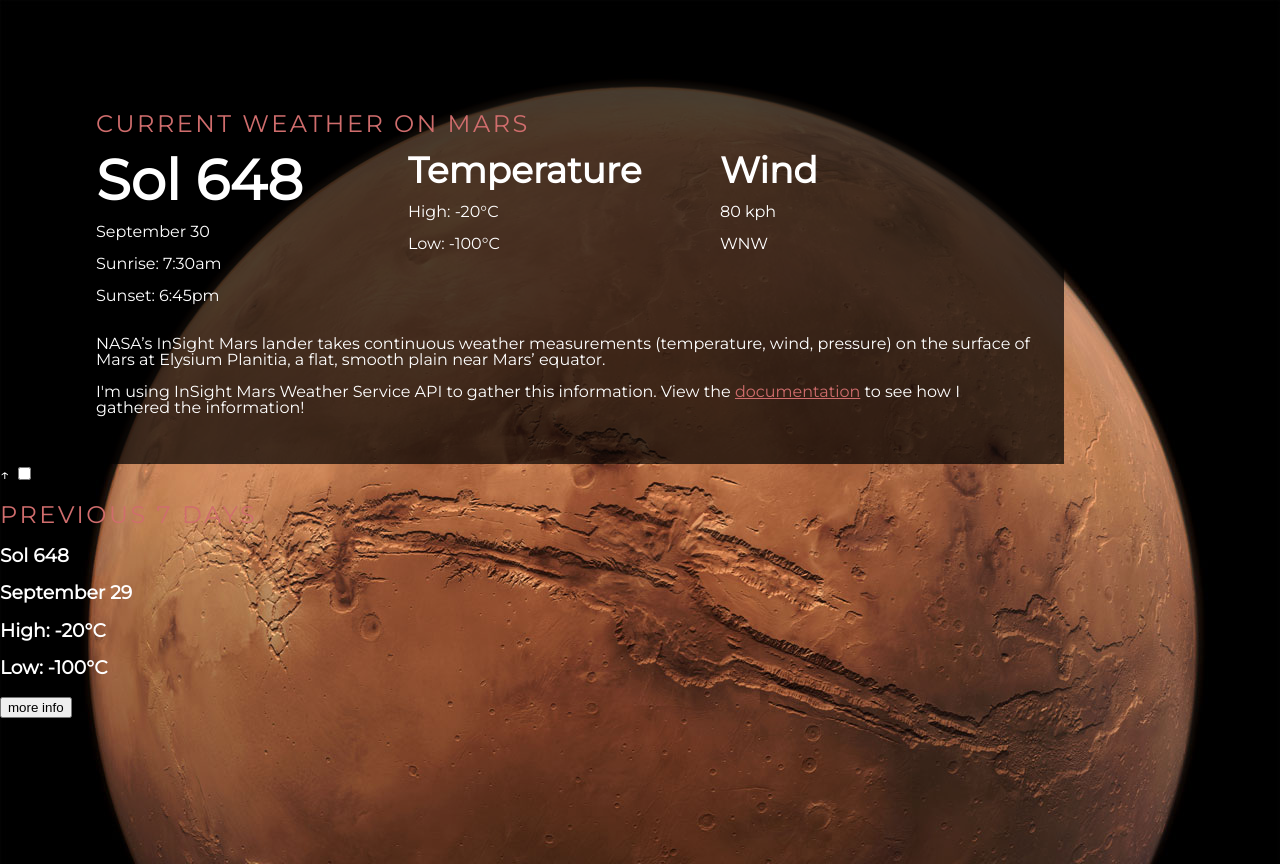
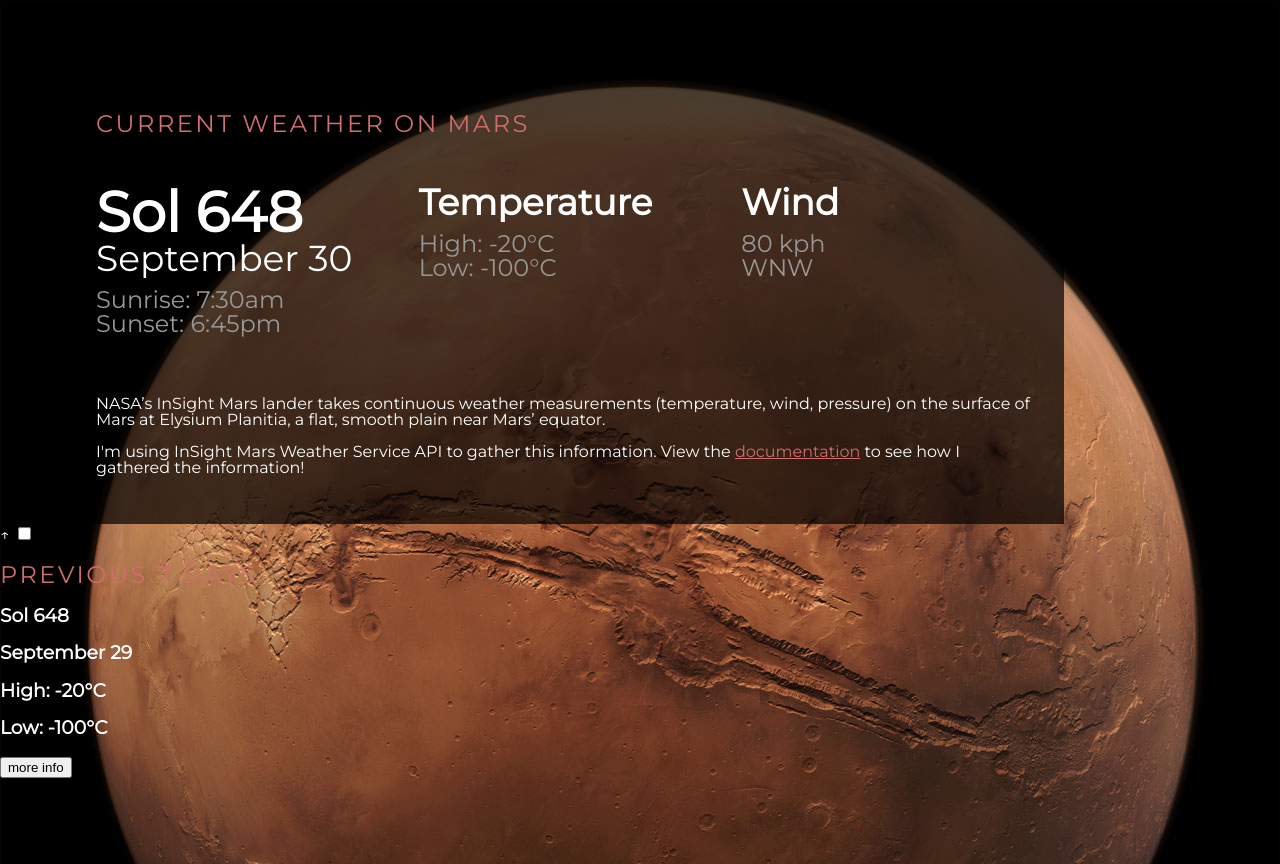
Before and after one commit to anjiemoore/MarsWeather, a plain HTML site: page index.html in a window 1280 px wide. Drawn offline with Linux system fonts and the light colour scheme; no server answers.

Commit message:
renamed classes and added styles

```diff
--- a/index.html
+++ b/index.html
@@ -16,19 +16,25 @@
 
         <div class="date">
             <h2 class="section-title sol-date">Sol 648</h2>
-            <p class="earth-day">September 30</p>
+            <p class="date__day">September 30</p>
+            <div class="reading">
                 <p class="sol-sunrise">Sunrise: 7:30am</p>
                 <p class="sol-sunset">Sunset: 6:45pm</p>
             </div>
+        </div>
         <div class="temp">
             <h2 class="section-title sol-temp">Temperature</h2>
+            <div class="reading">
                 <p class="high-temp">High: -20°C</p>
                 <p class="low-temp">Low: -100°C</p>
             </div>
+        </div>
         <div class="wind">
             <h2 class="section-title sol-wind">Wind</h2>
+            <div class="reading">
                 <p class="wind-speed">80 kph</p>
                 <p class="wind-direction">WNW</p>
+            </div>
         </div>
         <div class="info">
             <p>NASA’s InSight Mars lander takes continuous weather measurements (temperature, wind, pressure) on the surface of Mars at Elysium Planitia, a flat, smooth plain near Mars’ equator.</p>
--- a/scss/styles.scss
+++ b/scss/styles.scss
@@ -14,6 +14,7 @@
         --fs-large: 3.5rem;
         --fs-body: 1rem;
         --clr--white: #fff;
+        --clr--grey: #989898;
         --clr-dark: #444;
         --clr-accent: #D06D6D;
         --clr-accent-dark: #613131;
@@ -69,6 +70,13 @@
         margin: 0;
     }
 
+    .reading {
+        font-size: var(--fs-h1);
+        margin: 0;
+        color: var(--clr--grey);
+        line-height: 0;
+    }
+
     .sol-date {
         font-size: var(--fs-large);
     }
@@ -80,6 +88,23 @@
         margin: 4em 0 0 4em;
         display: grid;
         grid-template-columns: repeat(3, 1fr);
+        grid-gap: 2em;
+    }
+
+    .date {
+        grid-column: 1 / 2;
+        &__day {
+            font-size: var(--fs-h2);
+            margin: 0;
+        }
+    }
+
+    .temp {
+        grid-column: 2 / 3;
+    }
+
+    .wind {
+        grid-column: 3 / 4;
     }
 
     .info {
```
Also changed, not shown: css/styles.css, 1 other file. Lines whose indentation alone changed are shown as unchanged.
